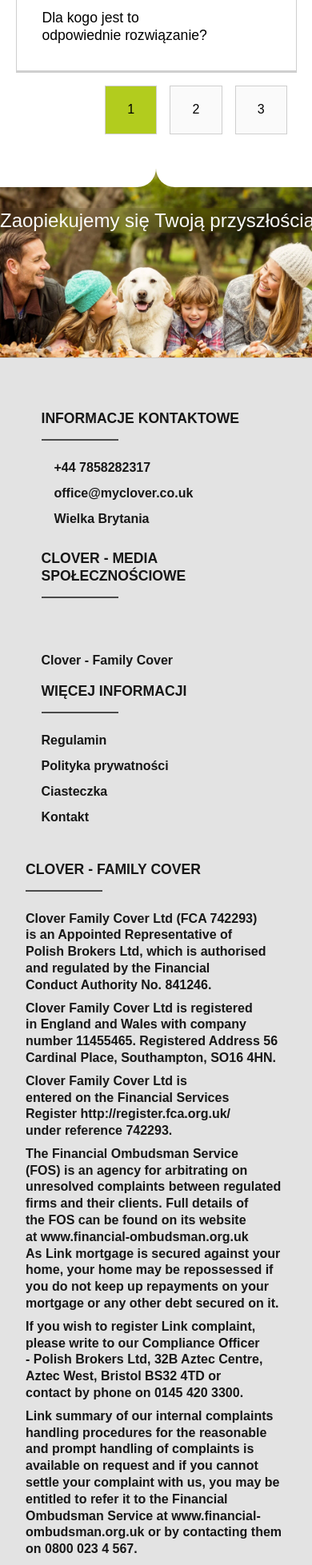
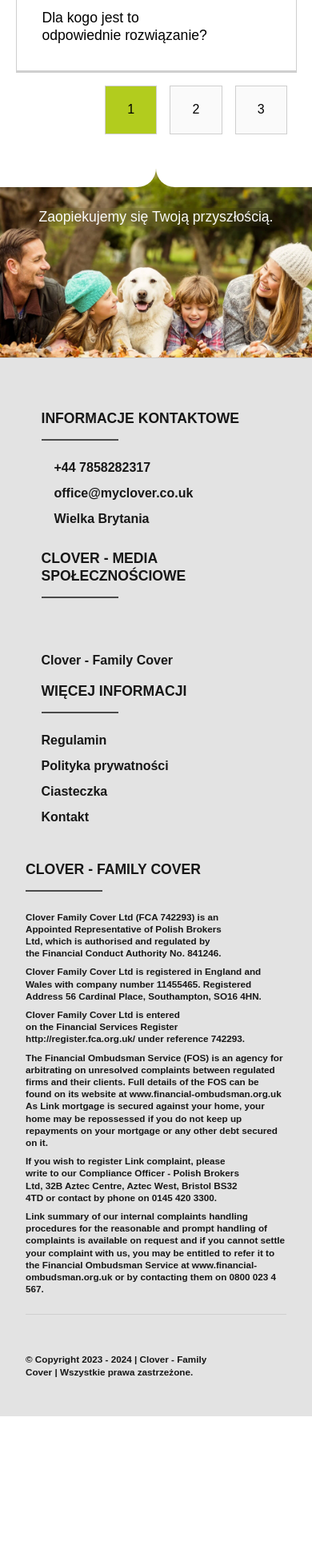
Before and after one commit to TZ-fn/MyClover, a React (Vite) app: page / in a window 390 px wide. Shown: the part 3595-5552 px from the top of the page at 80% size. After the commit the page ends 5366 px from the top, so only its background shows below. Built offline with nearby package versions, Linux system fonts and the light colour scheme; some icons are missing; a web font is replaced by a local one.

Commit message:
fix: improve the font sizes on smaller viewports

```diff
--- a/src/components/BottomImage/ImageBanner.module.scss
+++ b/src/components/BottomImage/ImageBanner.module.scss
@@ -14,7 +14,7 @@
   margin: 2rem auto;
   text-align: center;
   font-family: "AlegreyaSans", sans-serif;
-  font-size: clamp(1.5rem, 4vw, 5rem);
+  font-size: clamp(1.1rem, 4vw, 5rem);
   color: var(--white);
   backdrop-filter: blur(10px);
 }
--- a/src/components/Footer/Footer.module.scss
+++ b/src/components/Footer/Footer.module.scss
@@ -97,7 +97,7 @@
 }
 
 .disclaimerText {
-  font-size: 1rem;
+  font-size: clamp(0.6rem, 3vw, 1rem);
   padding-bottom: 1rem;
   border-bottom: 1px solid var(--grey);
 
@@ -107,7 +107,7 @@
 }
 
 .rights {
-  font-size: 0.9rem;
+  font-size: clamp(0.5rem, 3vw, 0.9rem);
   margin-top: 3rem;
   margin-bottom: 1rem;
   align-self: center;
```
